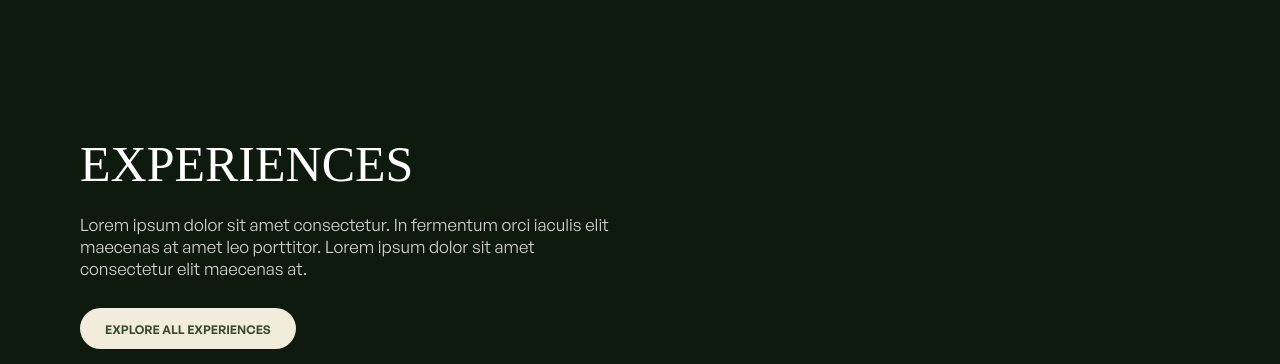
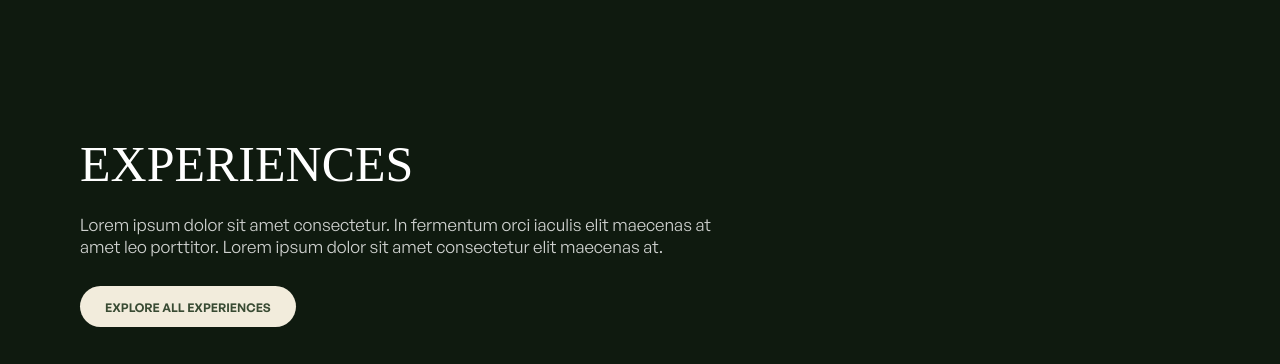
Before and after one commit to surbhi1101/scapes, a website: page index.html in a window 1280 px wide. Shown: the part 5160-5524 px from the top of the page. Drawn offline with nearby package versions, Linux system fonts and the light colour scheme; grey boxes are pictures that could not be loaded; a web font is replaced by a local one.

Commit message:
scapes task added

```diff
--- a/assets/css/components.css
+++ b/assets/css/components.css
@@ -461,7 +461,7 @@
 
   /* Heading */
   .experiences-heading {
-    @apply max-w-[550px] flex flex-col gap-5;
+    @apply max-w-[650px] flex flex-col gap-5;
   }
 
   .experiences-heading h2 {
@@ -469,7 +469,7 @@
     tracking-[0%] leading-[120%] font-normal;
   }
   .experiences-heading p {
-    @apply text-white opacity-80 text-[14px] lg:text-[17px] tracking-[0%] leading-[130%];
+    @apply text-white opacity-[80%] text-[14px] lg:text-[17px] tracking-[0%] leading-[130%];
   }
 
   .experiences-btn {
```
Also changed, not shown: dist/style.css.
